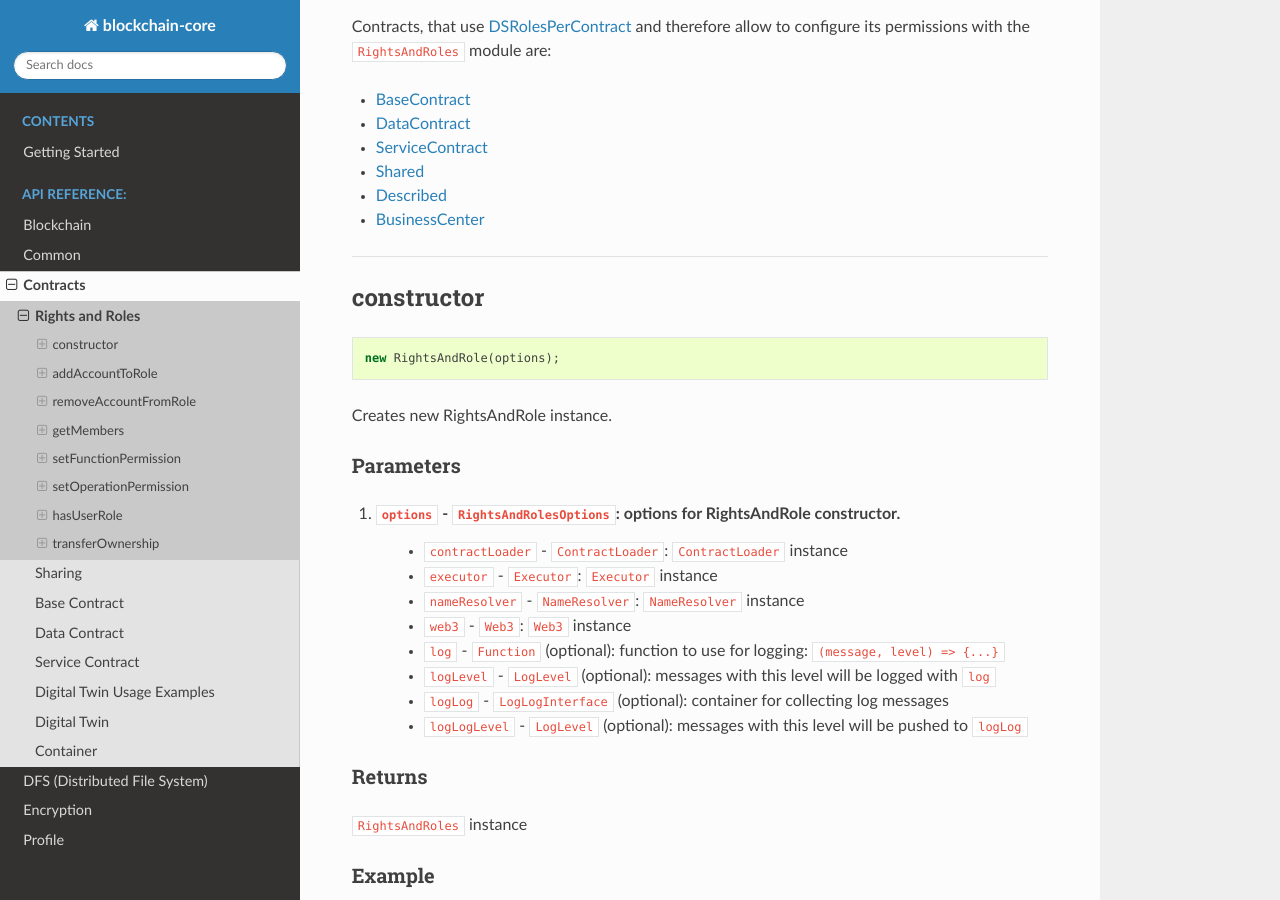
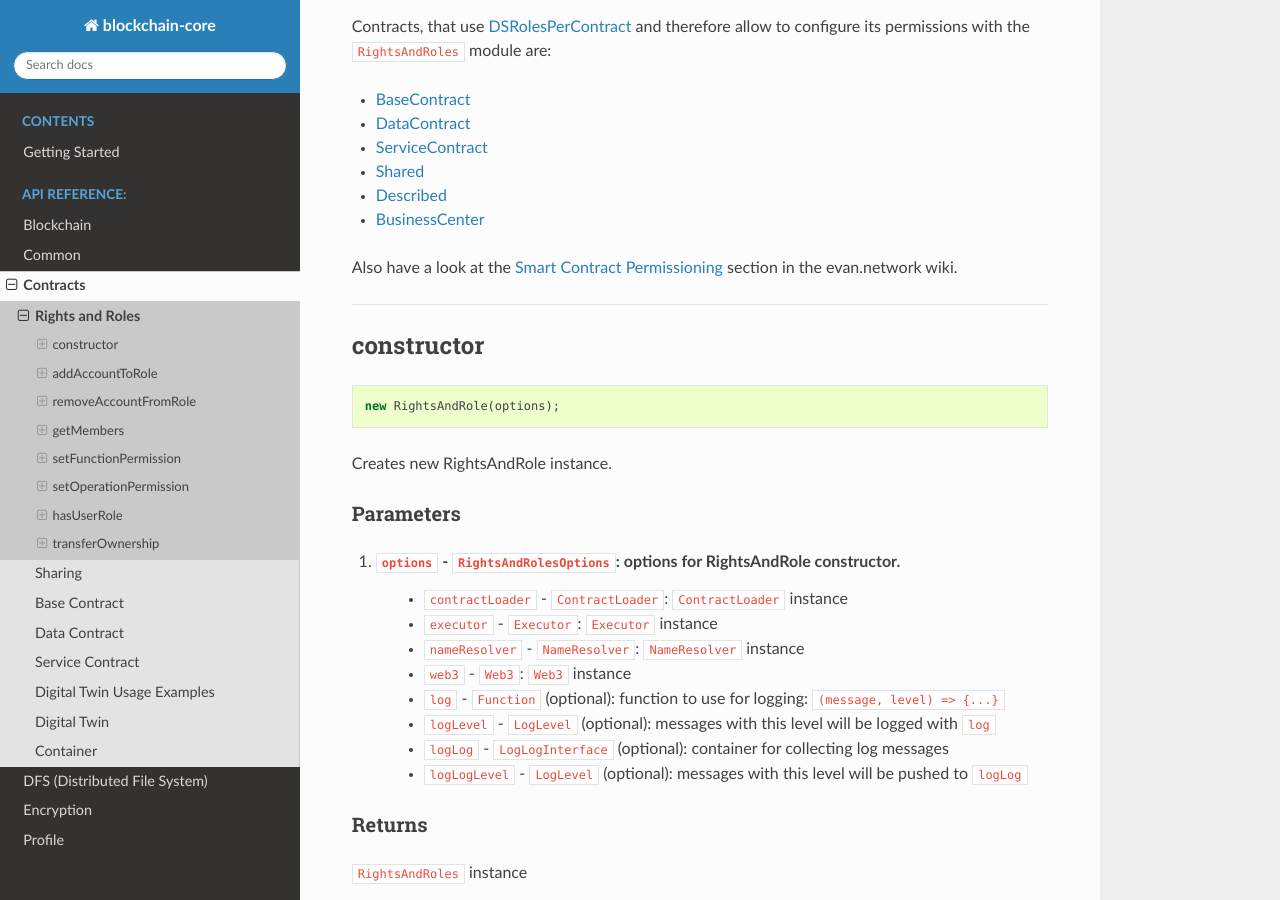
Before and after one commit to evannetwork/api-blockchain-core, a Sphinx documentation site: the page built from docs/contracts/rights-and-roles.rst, in a window 1280 px wide and 900 px high, scrolled down 494 px. Built offline with Sphinx 7.4.7 and the Read the Docs theme 2.0.0, drawn with Linux system fonts in a browser that asks for light colours; pages that are not in the unit, such as notebooks, are missing from menus.

Commit message:
add links to evan.network wiki at sections, that overlap

```diff
--- a/docs/contracts/data-contract.rst
+++ b/docs/contracts/data-contract.rst
@@ -25,7 +25,7 @@
 
 If this argument is set, the data key in the data contracts sharing is encrypted by using a context key instead of the communication key between owner and contract member. This allows to omit key exchanges between contract owner and members and therefore enables the owner to write content to the smart contract, that can be used by a group of accounts, which only needs to hold the context key. So the ``encryptionContext`` can be used to address a group of accounts instead of single accounts.
 
-For more information about DataContracts purpose and their authorities see `Data Contract <https://evannetwork.github.io/dev/data-contract>`_ in the evan.network wiki.
+For more information about DataContracts purpose and their authorities see `Data Contract <https://evannetwork.github.io/docs/developers/concepts/data-contract.html>`_ in the evan.network wiki.
 
 
 
--- a/docs/contracts/rights-and-roles.rst
+++ b/docs/contracts/rights-and-roles.rst
@@ -31,6 +31,7 @@
 - `Described <https://github.com/evannetwork/smart-contracts/blob/master/contracts/Described.sol>`_
 - `BusinessCenter <https://github.com/evannetwork/smart-contracts/blob/master/contracts/BusinessCenter.sol>`_
 
+Also have a look at the  `Smart Contract Permissioning <https://evannetwork.github.io/docs/developers/concepts/contract_permissioning.html>`_ section in the evan.network wiki.
 
 ------------------------------------------------------------------------------
 
--- a/docs/contracts/sharing.rst
+++ b/docs/contracts/sharing.rst
@@ -113,6 +113,7 @@
     }
   }
 
+More information about sharings can be fout at the `evan.network wiki <https://evannetwork.github.io/docs/developers/concepts/sharings.html>`_.
 
 
 --------------------------------------------------------------------------------
```
